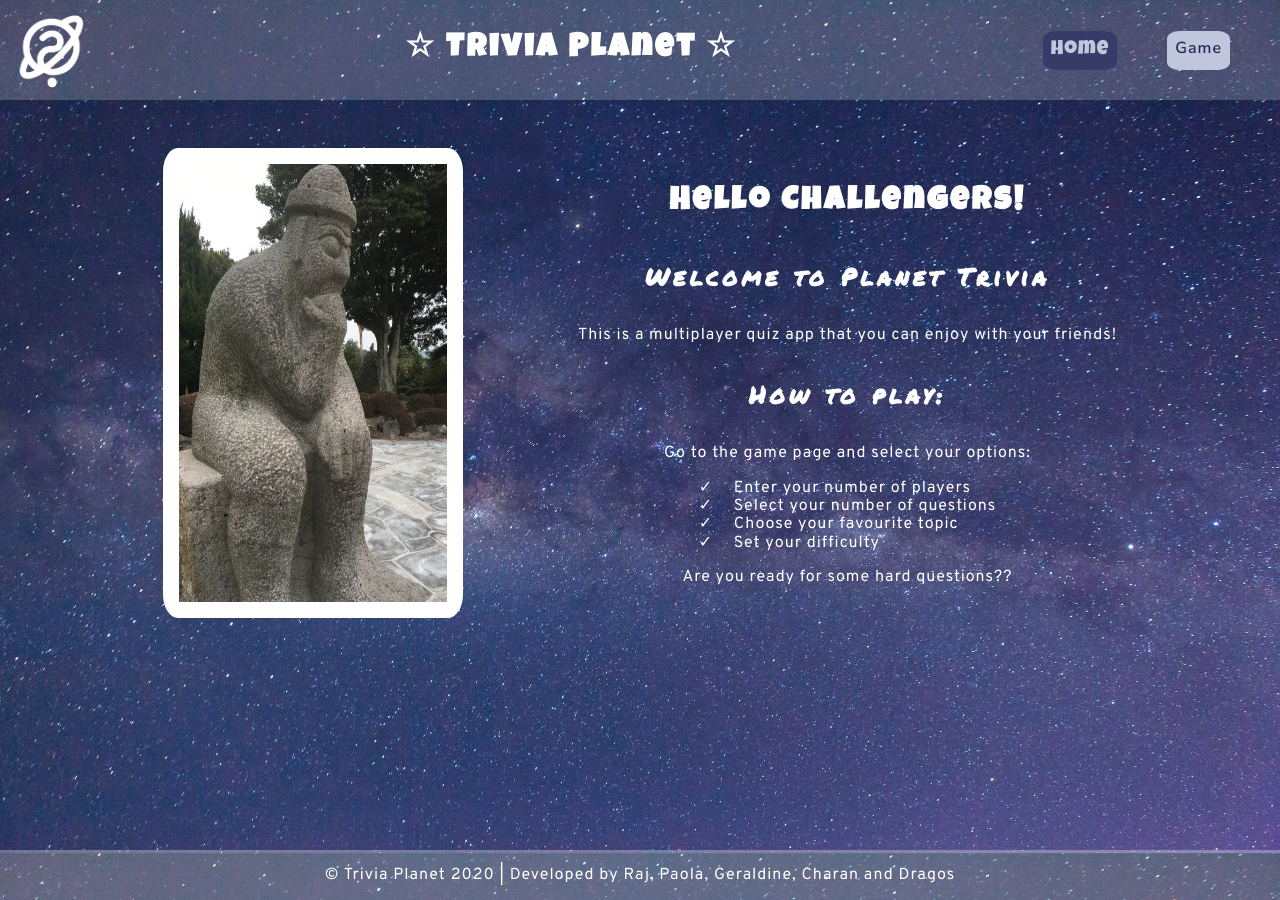
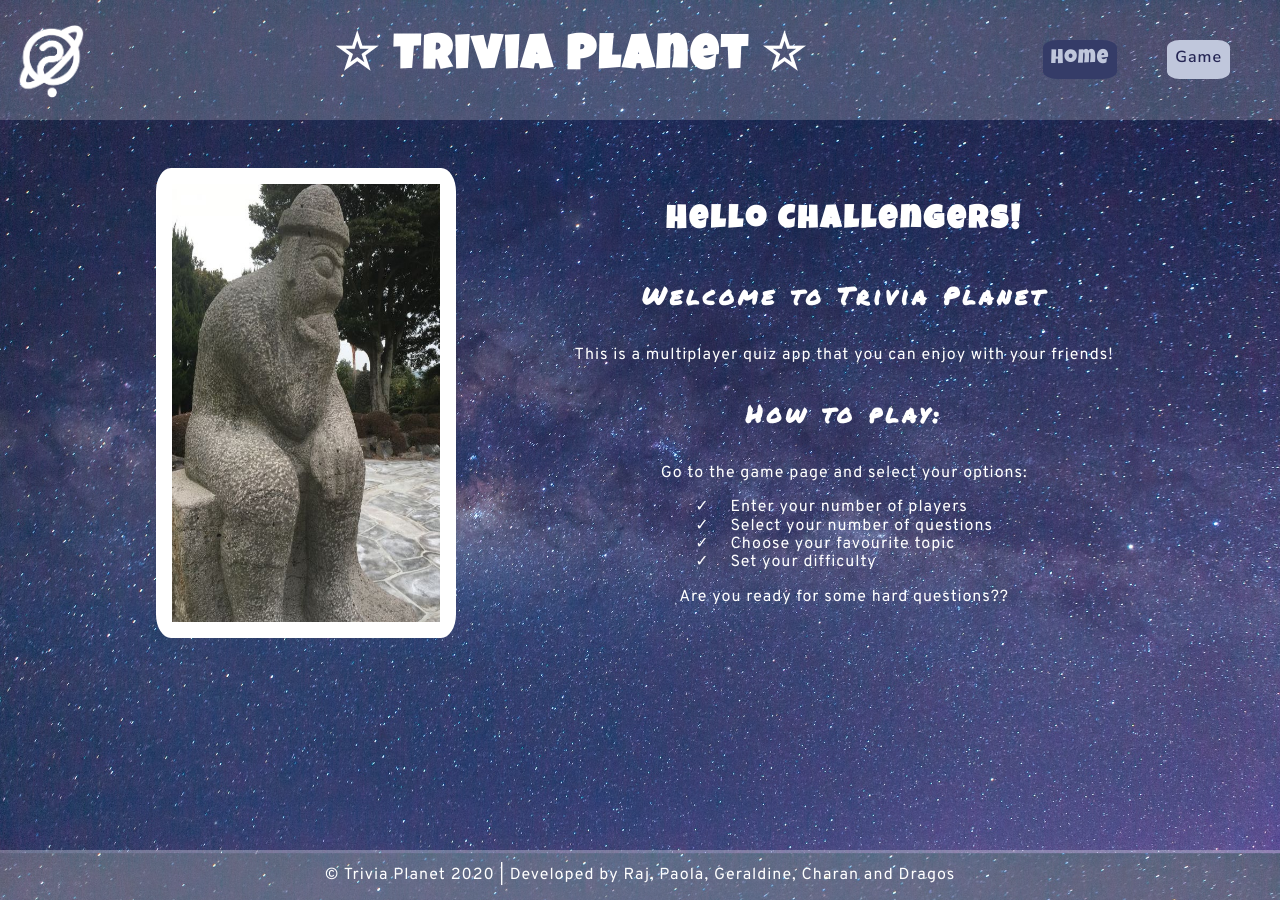
Before and after one commit to GeriNZ/trivia-planet, a React app: page / in a window 1280 px wide. Built offline with nearby package versions, Linux system fonts and the light colour scheme; a web font is replaced by a local one.

Commit message:
centered <h1> and <p> in  homepage

```diff
--- a/src/layout/header/index.js
+++ b/src/layout/header/index.js
@@ -10,7 +10,7 @@
             <div className="header">
                 <img className="logoImg" src={logo}/>
                 <Jumbotron>
-                <h1>☆ Trivia Planet ☆</h1>
+                    <h1 className="title">☆ Trivia Planet ☆</h1>
                 </Jumbotron>
                 <NavBar />
 
--- a/src/layout/header/style.css
+++ b/src/layout/header/style.css
@@ -9,18 +9,28 @@
   width: 100px;
 }
 
+.title{
+  font-size: 3rem;
+}
+
+@media screen and (max-width: 820px){
+  .title{
+    font-size: 2rem;
+  }
+}
+
 @media screen and (max-width: 700px){
       .logoImg {
         width: 60px;
       }
 
-      h1{
+      .title{
         font-size: 1.25rem;
       }
 }
 
 @media screen and (max-width: 550px){
-    h1{
+  .title{
       font-size: 1rem;
     }
 }
--- a/src/pages/home/home.css
+++ b/src/pages/home/home.css
@@ -7,8 +7,7 @@
 
 
 
-p,
-li {
+p, li {
   font-family: "Overpass", sans-serif;
 }
 
@@ -39,11 +38,18 @@
 }
 
 
-
 #home {
   display: flex;
   flex-direction: column;
   align-items: center;
+  padding: 10px;
+}
+
+#home > p {
+  text-align: center;
+}
+#home > h1 {
+  text-align: center;
 }
 
 @media screen and (max-width: 978px){
--- a/src/pages/home/index.js
+++ b/src/pages/home/index.js
@@ -12,7 +12,7 @@
             <img id="thinkerImg"src={thinkingMan} alt="statue of a thinker man"/>
             <div id="home">
                 <h1>Hello Challengers!</h1>
-                <h2>Welcome to Planet Trivia </h2>
+                <h2>Welcome to Trivia Planet</h2>
                 <p>This is a multiplayer quiz app that you can enjoy with your friends!</p>
                 <h2>How to play: </h2>
                 <p>Go to the game page and select your options:</p>
```
